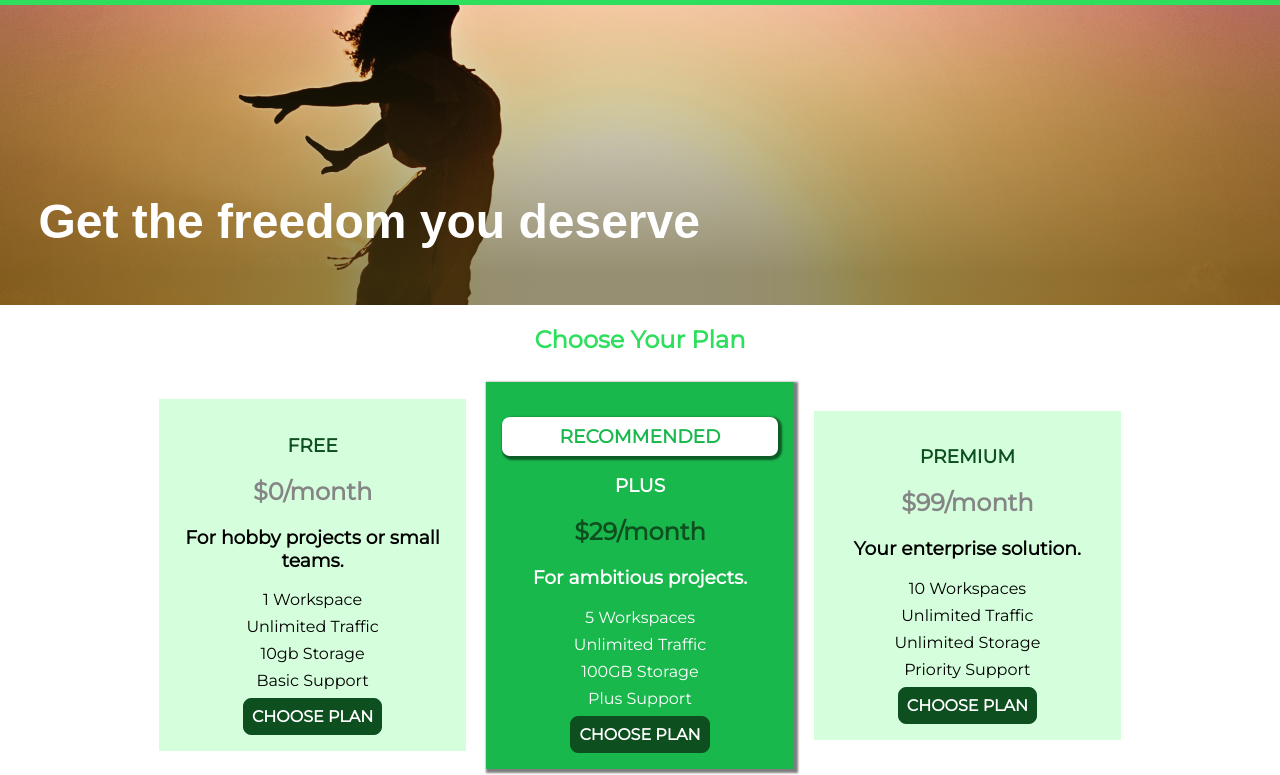
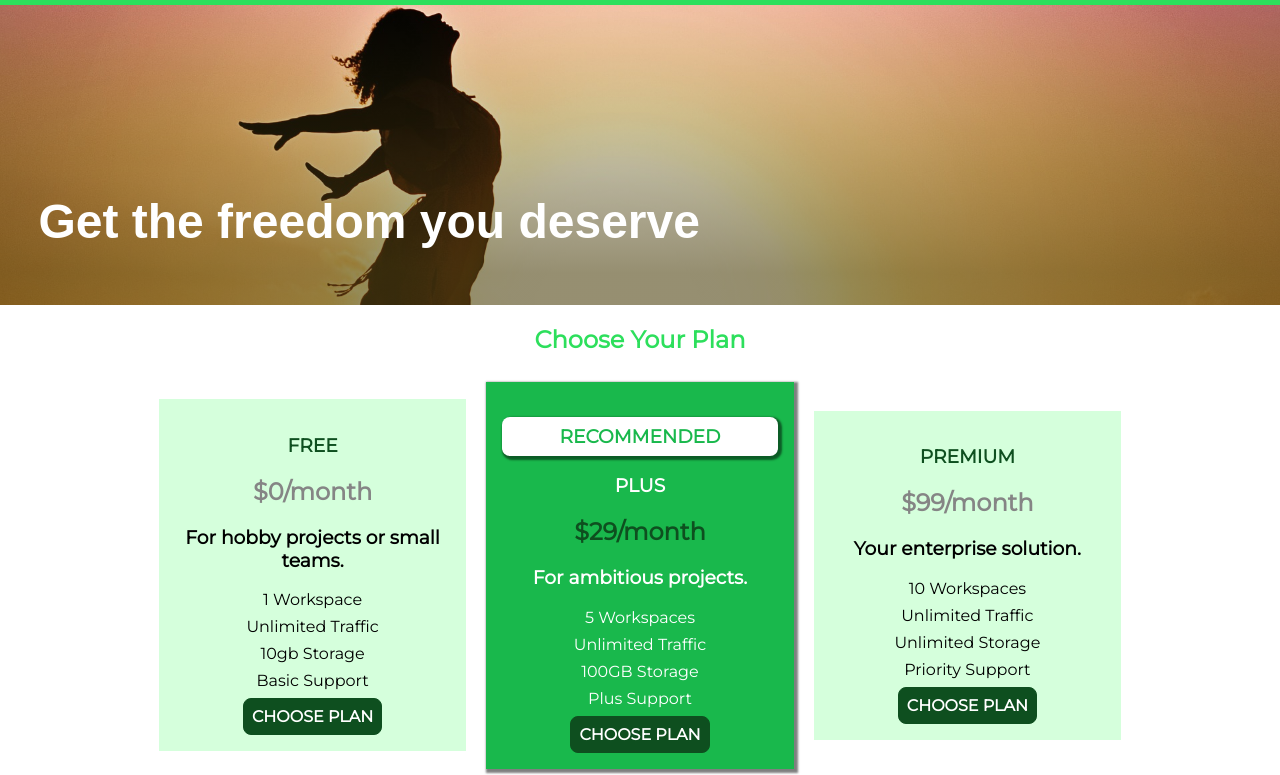
Before and after one commit to enitan12/My-new-css-project, a plain HTML site: page index.html in a window 1280 px wide. Shown: the part 59-834 px from the top of the page. Drawn offline with Linux system fonts and the light colour scheme.

Commit message:
Update style.css

```diff
--- a/style.css
+++ b/style.css
@@ -30,6 +30,7 @@ body {
 @media (min-width: 40rem) {
     #product-overview {
         height: 40vh;
+        background-position: 50% 25%;
     }
 
     #product-overview h1 {
```
